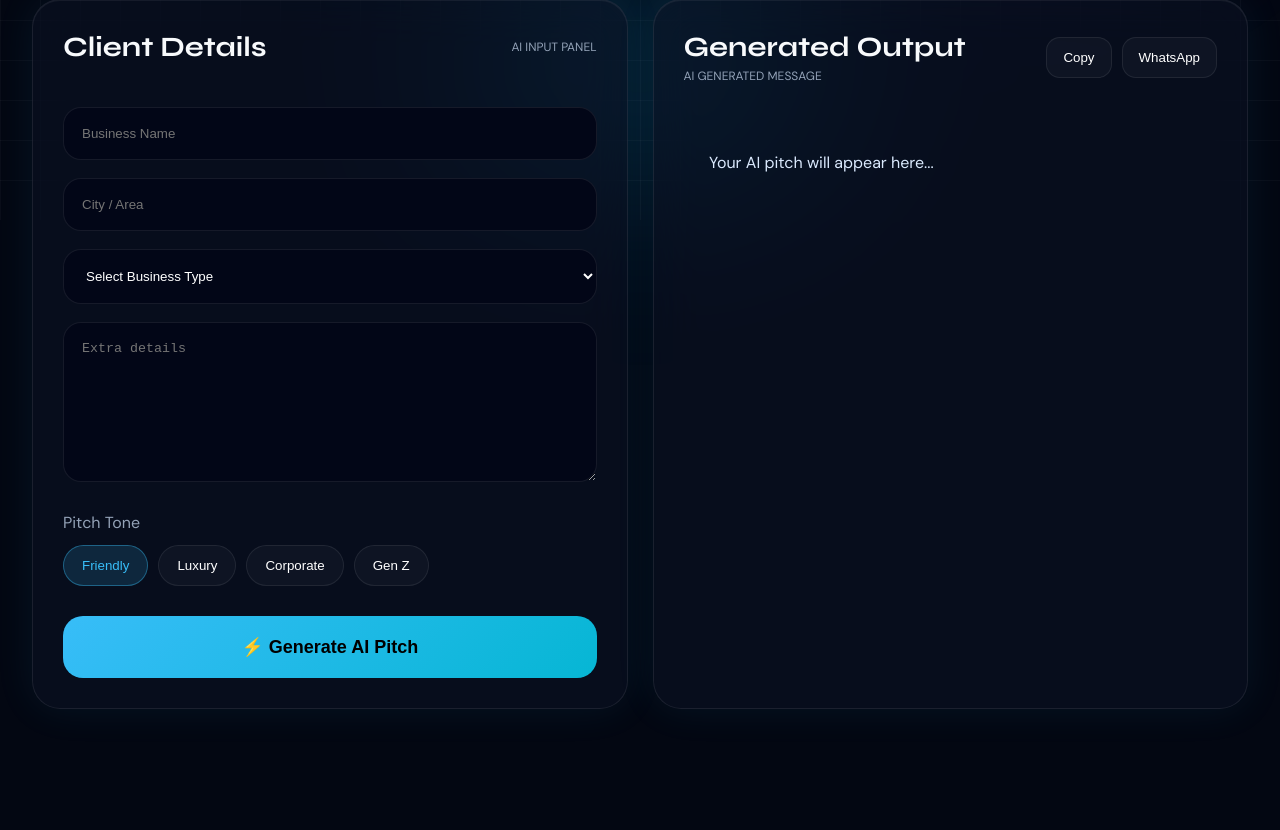
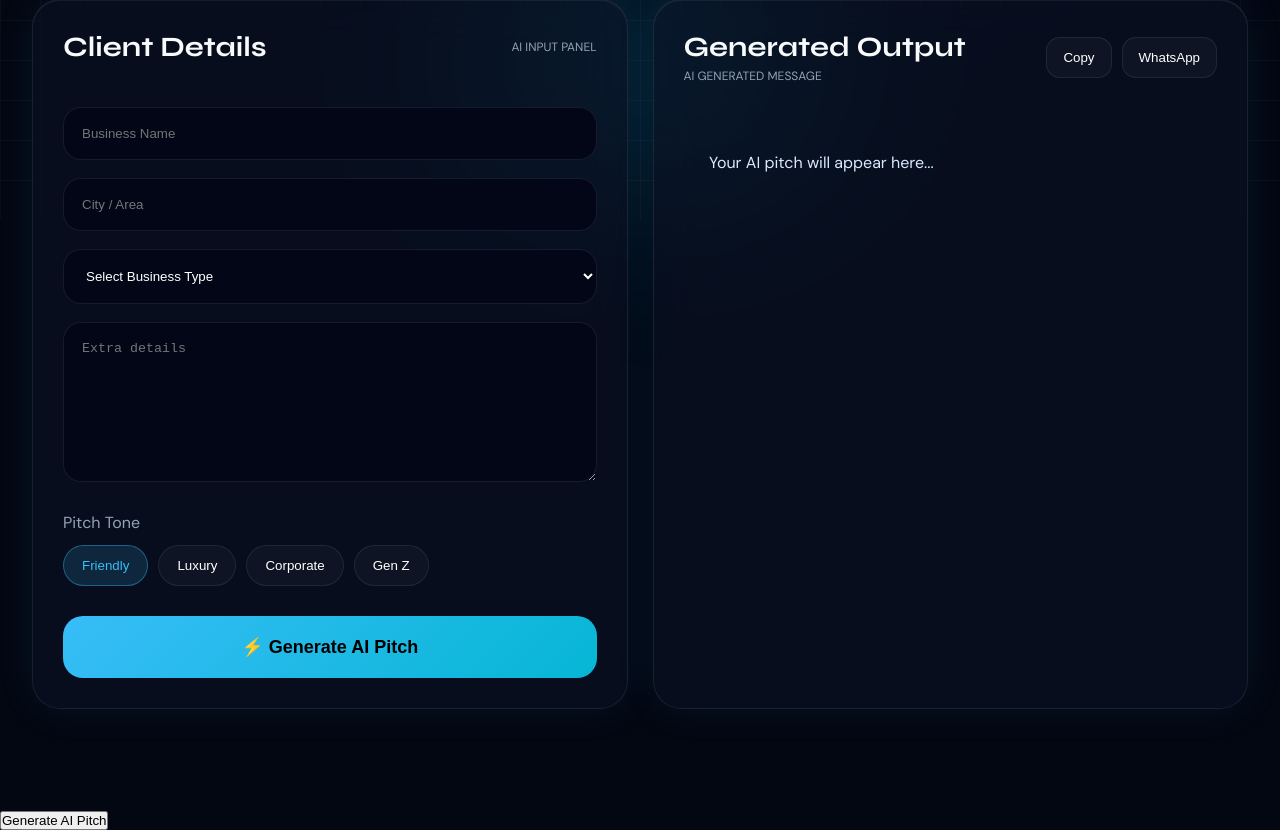
Before and after one commit to khu47029/Plant-Pitch-script-, a plain HTML site: page index.html in a window 1280 px wide. Shown: the part 580-1410 px from the top of the page. Before the commit the page ends 1389 px from the top, so only its background shows below. Drawn offline with Linux system fonts and the light colour scheme.

Commit message:
Add button to generate AI pitch

```diff
--- a/index.html
+++ b/index.html
@@ -122,3 +122,6 @@
 
 </body>
 </html>
+<button onclick="generatePitch()">
+Generate AI Pitch
+</button>
```
